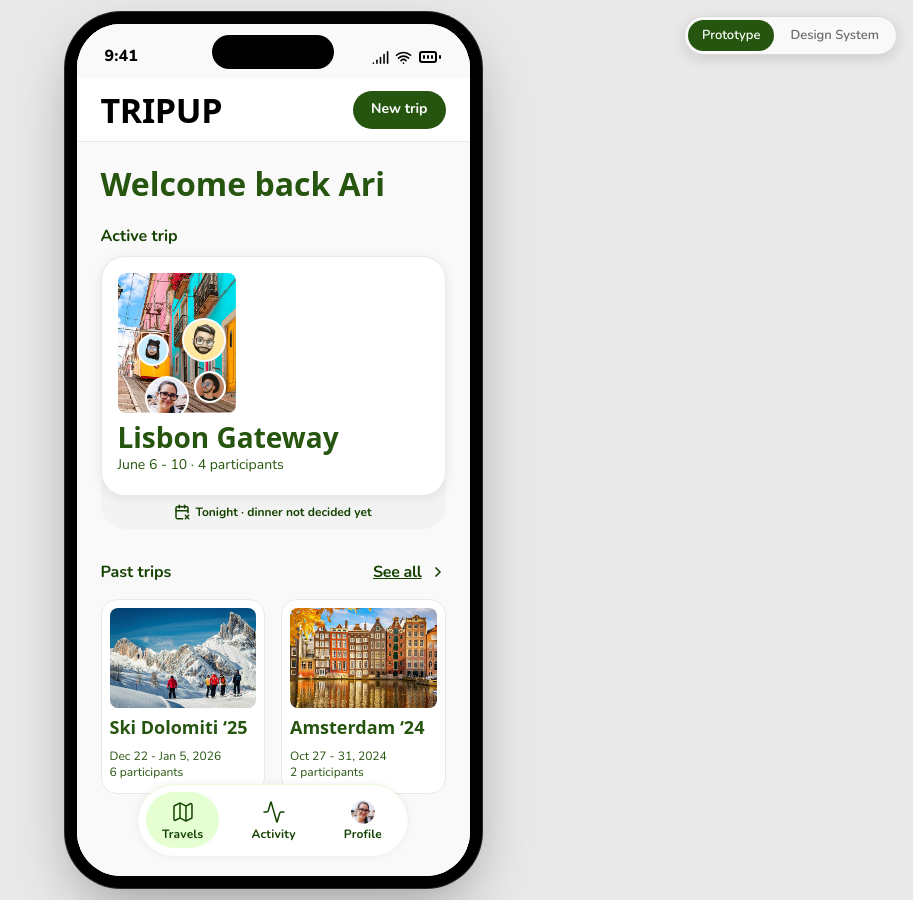
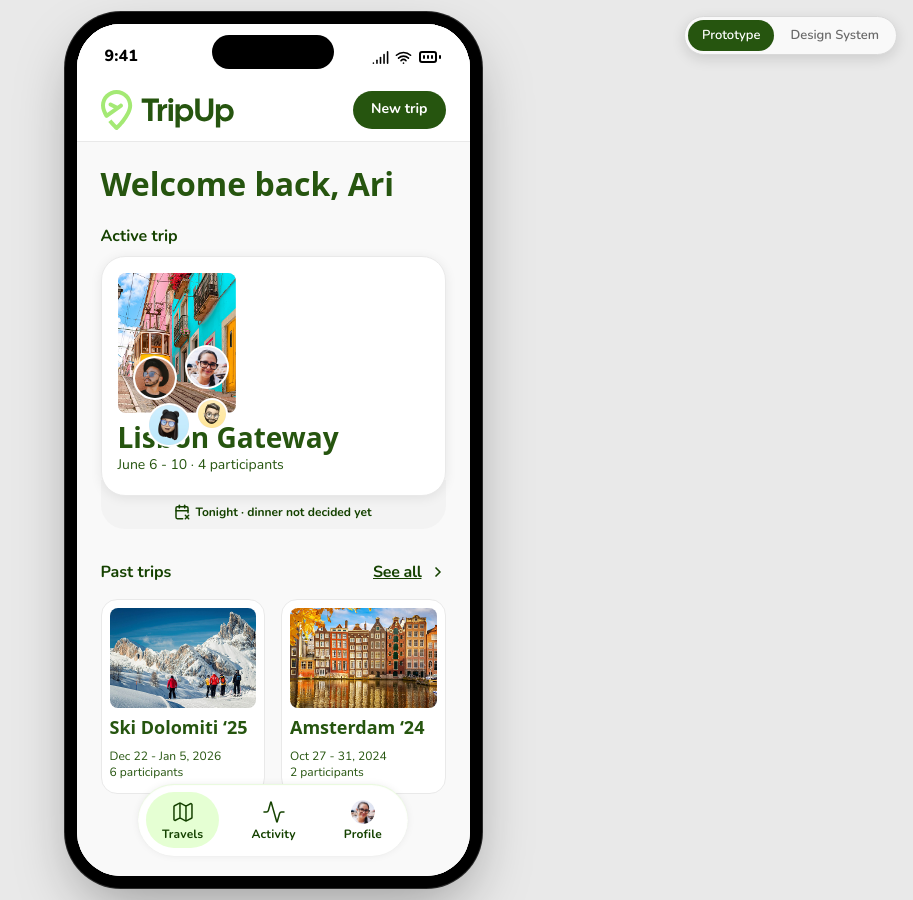
Before and after one commit to francescolucchiari/bs-tripup, a React (Vite) app: page / in a window 1280 px wide. Shown: the whole page, without its empty margins (367-1280 px from the left). Built offline with nearby package versions, Linux system fonts and the light colour scheme; a web font is replaced by a local one.

Commit message:
fixed homepage

```diff
--- a/src/screens/HomeScreen.css
+++ b/src/screens/HomeScreen.css
@@ -7,31 +7,31 @@
   inset: 0;
   display: flex;
   flex-direction: column;
-  padding-top: var(--statusbar-h); /* la top bar resta sotto la status bar */
   background: var(--bg-page);
 }
 
-/* ---- Top bar (wordmark + New trip) ---- */
+/* ---- Top bar (logo + New trip) ----
+   Full-bleed: il bianco sale fino al top del frame, così la status bar
+   poggia sulla barra invece che sul fondo pagina. Il padding-top tiene
+   logo e CTA sotto l'orario (box-sizing: border-box → contenuto 64px). */
 .home__bar {
   flex: 0 0 auto;
   display: flex;
   align-items: center;
   justify-content: space-between;
   gap: 16px;
-  height: 64px;
-  padding: 0 24px;
+  height: calc(64px + var(--statusbar-h));
+  padding: var(--statusbar-h) 24px 0;
   background: var(--bg-primary);
   border-bottom: 1px solid var(--border-default);
 }
 
-/* segnaposto del logo: da sostituire con l'asset quando disponibile */
+/* Logo: altezza fissa 42px, larghezza dal rapporto nativo dell'SVG (135×42).
+   flex-shrink a 0 così la barra non lo comprime accanto alla CTA. */
 .home__logo {
-  font-family: var(--font-heading);
-  font-weight: 700;
-  font-size: 34px;
-  line-height: 1;
-  letter-spacing: -0.01em;
-  color: var(--black);
+  flex: 0 0 auto;
+  height: 42px;
+  width: auto;
 }
 
 .home__bar .btn {
@@ -113,28 +113,29 @@
   cursor: pointer;
 }
 
+/* Niente overflow:hidden qui: il cluster di avatar deve poter uscire dal
+   riquadro della foto. Il raggio sta sull'immagine, che è l'unica cosa
+   da ritagliare. */
 .home__cover {
   position: relative;
   display: block;
   height: 140px;
   border-radius: 8px;
   background: var(--surface-placeholder);
-  overflow: hidden;
 }
 
 .home__cover img {
   width: 100%;
   height: 100%;
+  border-radius: 8px;
   object-fit: cover;
 }
 
-/* cluster avatar sovrapposto in basso a destra della cover */
+/* Cluster avatar: gli offset sono presi dal bordo destro/inferiore della
+   cover, così i due in basso possono sconfinare fuori dalla foto. */
 .home__cover-avatars {
   position: absolute;
-  right: 12px;
-  bottom: 6px;
-  width: 85px;
-  height: 87px;
+  inset: 0;
 }
 
 .home__cover-avatar {
--- a/src/screens/HomeScreen.jsx
+++ b/src/screens/HomeScreen.jsx
@@ -10,7 +10,6 @@ import './HomeScreen.css'
  * striscia di stato sfalsata, griglia dei viaggi passati e TabBar.
  *
  * Solo la card del viaggio attivo naviga (→ Trip view): il resto è mock.
- * Il logo è un wordmark testuale segnaposto, da sostituire con l'asset.
  */
 
 const ASSETS = {
@@ -20,12 +19,15 @@ const ASSETS = {
   amsterdam: '/trip/past-amsterdam.jpg',
 }
 
-// cluster di avatar sovrapposto alla cover (posizioni dal design, box 85×87)
+// Cluster di avatar "appoggiato" sull'angolo in basso a destra della foto:
+// non è contenuto nel riquadro, ci galleggia sopra e ne esce sul fondo
+// (Mara e Tom hanno bottom negativo → sconfinano sulla card bianca).
+// Offset dal bordo destro/inferiore della cover. Ordine = ordine di stacking.
 const COVER_AVATARS = [
-  { size: 'md', px: 40, left: 45, top: 0, src: '/trip/avatar-2.jpg', name: 'Tom' },
-  { size: 'sm', px: 28, left: 57, top: 53, src: '/trip/avatar-3.jpg', name: 'Nic' },
-  { size: 'sm', px: 32, left: 0, top: 16, src: '/trip/avatar-4.jpg', name: 'Mara' },
-  { size: 'md', px: 40, left: 8, top: 58, src: '/trip/avatar-1.jpg', name: 'Ari' },
+  { size: 'md', right: 61, bottom: 15, src: '/trip/avatar-3.jpg', name: 'Nic' },
+  { size: 'sm', right: 10, bottom: -15, src: '/trip/avatar-2.jpg', name: 'Tom' },
+  { size: 'md', right: 9, bottom: 26, src: '/trip/avatar-1.jpg', name: 'Ari' },
+  { size: 'md', right: 47, bottom: -32, src: '/trip/avatar-4.jpg', name: 'Mara' },
 ]
 
 const PAST_TRIPS = [
@@ -56,14 +58,14 @@ export default function HomeScreen({ onNext }) {
     <div className="home">
       {/* Top bar: wordmark (placeholder) + New trip */}
       <header className="home__bar">
-        <span className="home__logo">TRIPUP</span>
+        <img className="home__logo" src="/logo.svg" alt="TripUp" />
         <Button variant="primary" size="md">
           New trip
         </Button>
       </header>
 
       <div className="home__scroll">
-        <h1 className="home__welcome">Welcome back Ari</h1>
+        <h1 className="home__welcome">Welcome back, Ari</h1>
 
         {/* ---- Active trip ---- */}
         <section className="home__section">
@@ -78,7 +80,7 @@ export default function HomeScreen({ onNext }) {
                     <span
                       key={i}
                       className="home__cover-avatar"
-                      style={{ left: a.left, top: a.top }}
+                      style={{ right: a.right, bottom: a.bottom, zIndex: i + 1 }}
                     >
                       <Avatar size={a.size} src={a.src} name={a.name} ring />
                     </span>
```
Also changed, not shown: public/logo.svg (added).
